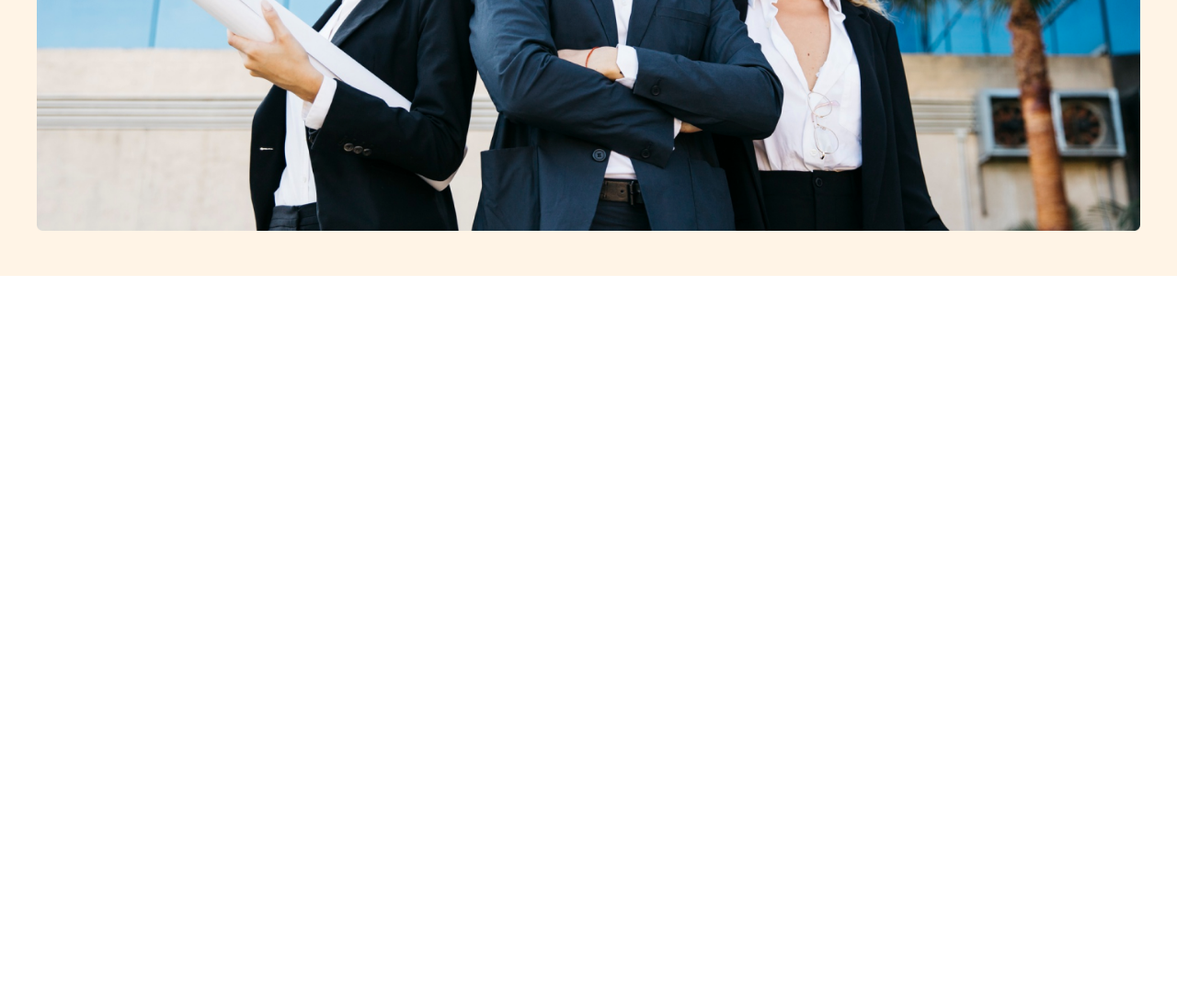
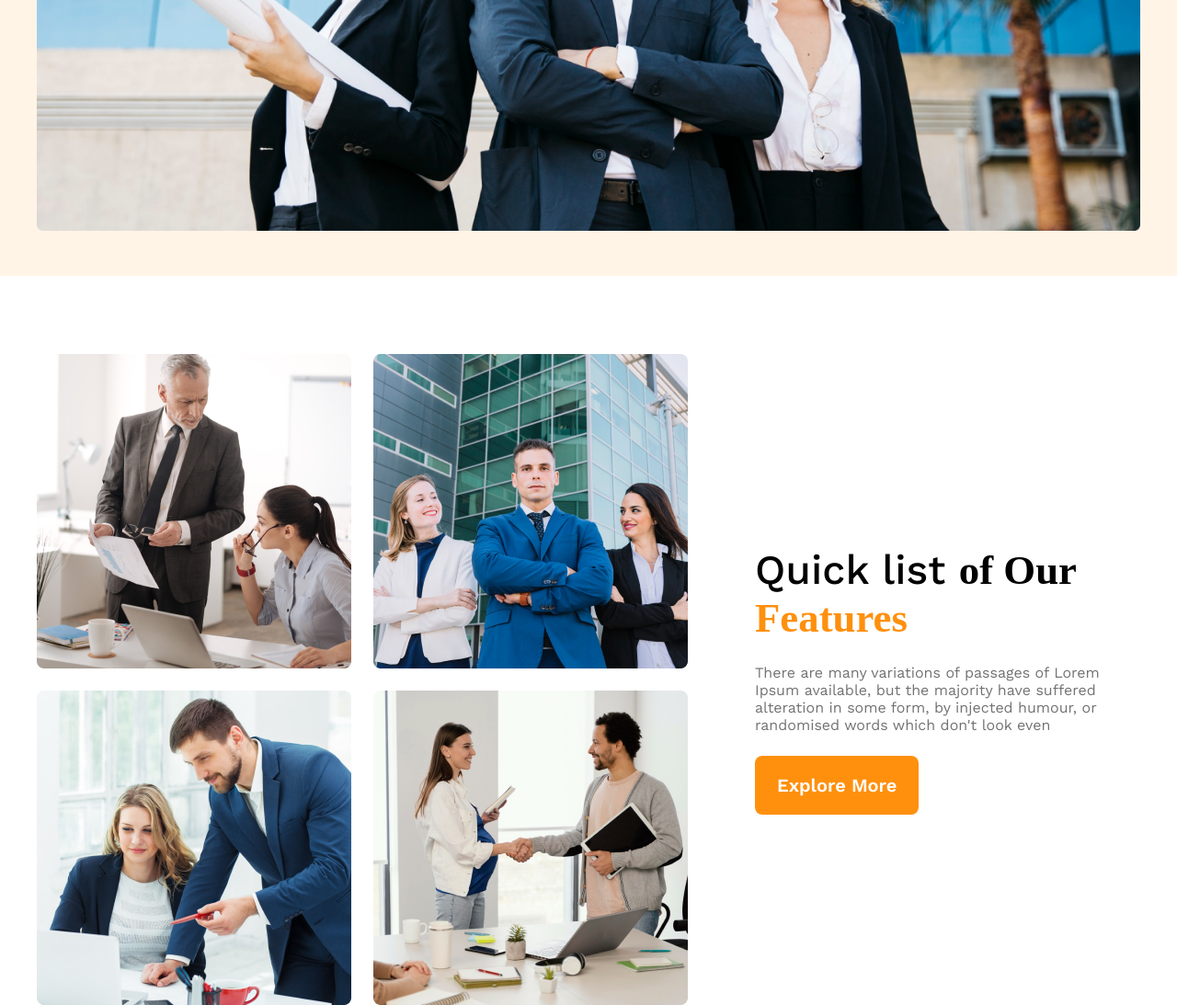
Before and after one commit to md-irfankhan/g3-architect2, a plain HTML site: page index.html in a window 1280 px wide. Shown: the part 876-1969 px from the top of the page at 92% size. Before the commit the page ends 1176 px from the top, so only its background shows below. Drawn offline with nearby package versions, Linux system fonts and the light colour scheme; a web font is replaced by a local one.

Commit message:
feature section added

```diff
--- a/index.html
+++ b/index.html
@@ -28,5 +28,22 @@
             <img src="/images/banner.png" alt="" srcset="">
         </div>
     </header>
+
+    <main>
+        <section class="feature display-flex">
+            <div class="feature-img">
+                <img src="/images/team1.png" alt="">
+                <img src="/images/team2.png" alt="">
+                <img src="/images/team3.png" alt="">
+                <img src="/images/team4.png" alt="">
+            </div>
+            <div class="feature-texts">
+                <h3><span class="work-sans-500" >Quick list </span>of Our <span class="orange">Features</span></h3>
+                <p class="dark-3 work-sans-400">There are many variations of passages of Lorem Ipsum available, but the majority have suffered alteration in some form, by injected humour, or randomised words which don't look even</p>
+
+                <button class="btn">Explore More</button>
+            </div>
+        </section>
+    </main>
 </body>
 </html>
--- a/styles/style.css
+++ b/styles/style.css
@@ -116,16 +116,78 @@ nav>h3 {
     margin-top: 50px;
     margin-bottom: 45px;
 }
+
+main {
+    max-width: 1200px;
+    margin: 0 auto;
+}
+
+.feature-img {
+    display: grid;
+    grid-template-columns: repeat(2, 1fr);
+    gap: 24px;
+}
+
+.feature {
+    gap: 73px;
+    align-items: center;
+    margin-top: 85px;
+}
+
+.feature-texts>h3 {
+    font-size: 2.8rem;
+    font-weight: 700;
+}
+
+.feature-texts>p {
+    font-size: 1rem;
+    margin-top: 24px;
+    margin-bottom: 24px;
+}
+
+.orange {
+    color: rgb(255, 144, 14);
+}
+
 @media screen and (max-width:576px) {
-    nav{
+
+    nav,
+    .feature {
         flex-direction: column;
     }
-    .banner{
+
+    .banner {
         margin-left: 5px;
         margin-right: 5px;
     }
+
     .nav-links {
         flex-wrap: wrap;
     }
 
+    .feature-img {
+        grid-template-columns: repeat(1, 1fr);
+
+
+    }
+    .feature-img img{
+        height: 100%;
+        width: 100%;
+    }
+
 }
+
+@media screen and (min-width:577px) and (max-width:992px) {
+
+    .feature {
+        flex-direction: column;
+    }
+    .feature-texts{
+        text-align: center;
+    }
+    .feature-img{
+        gap: 5px;
+    }
+
+
+}
```
